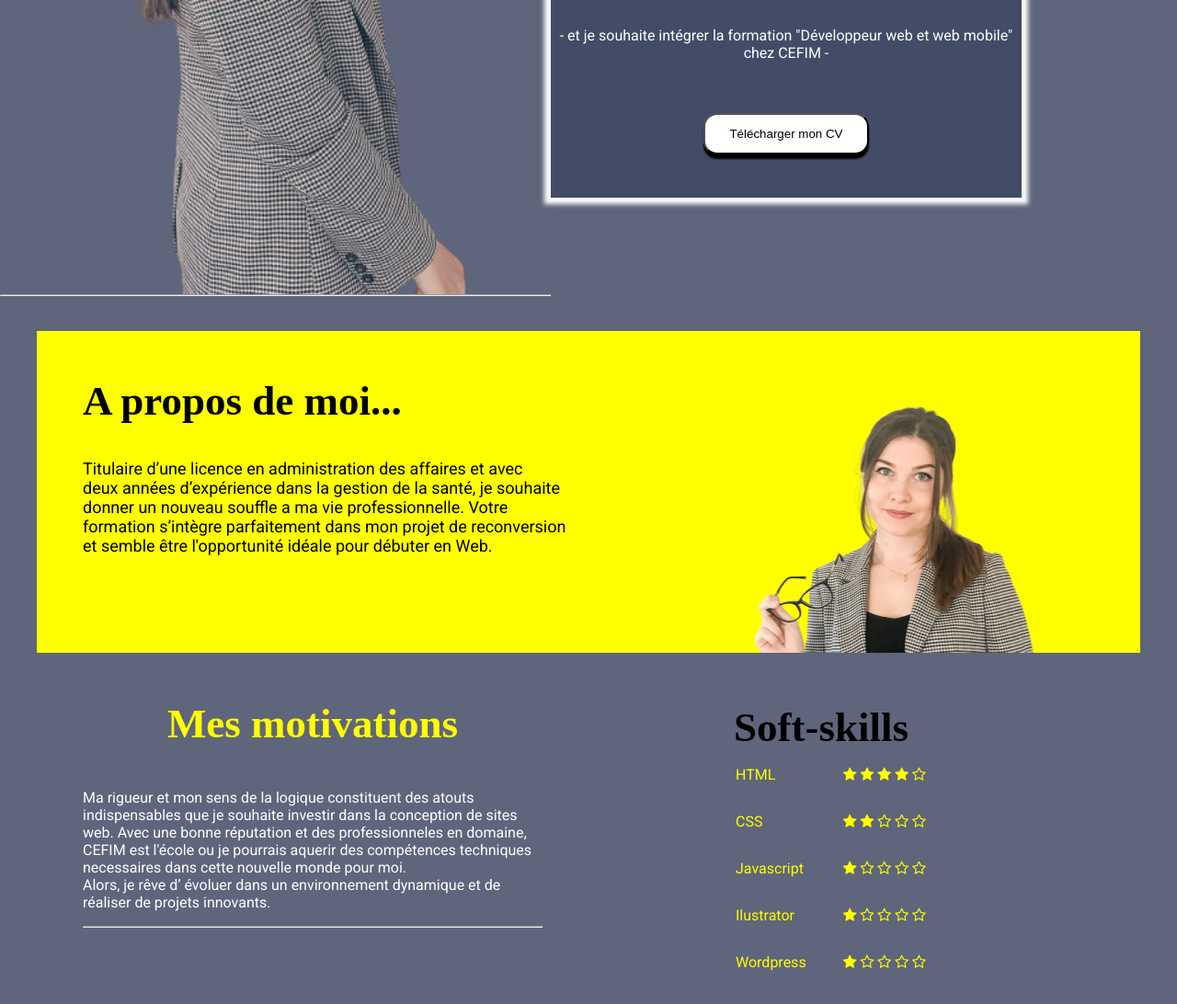
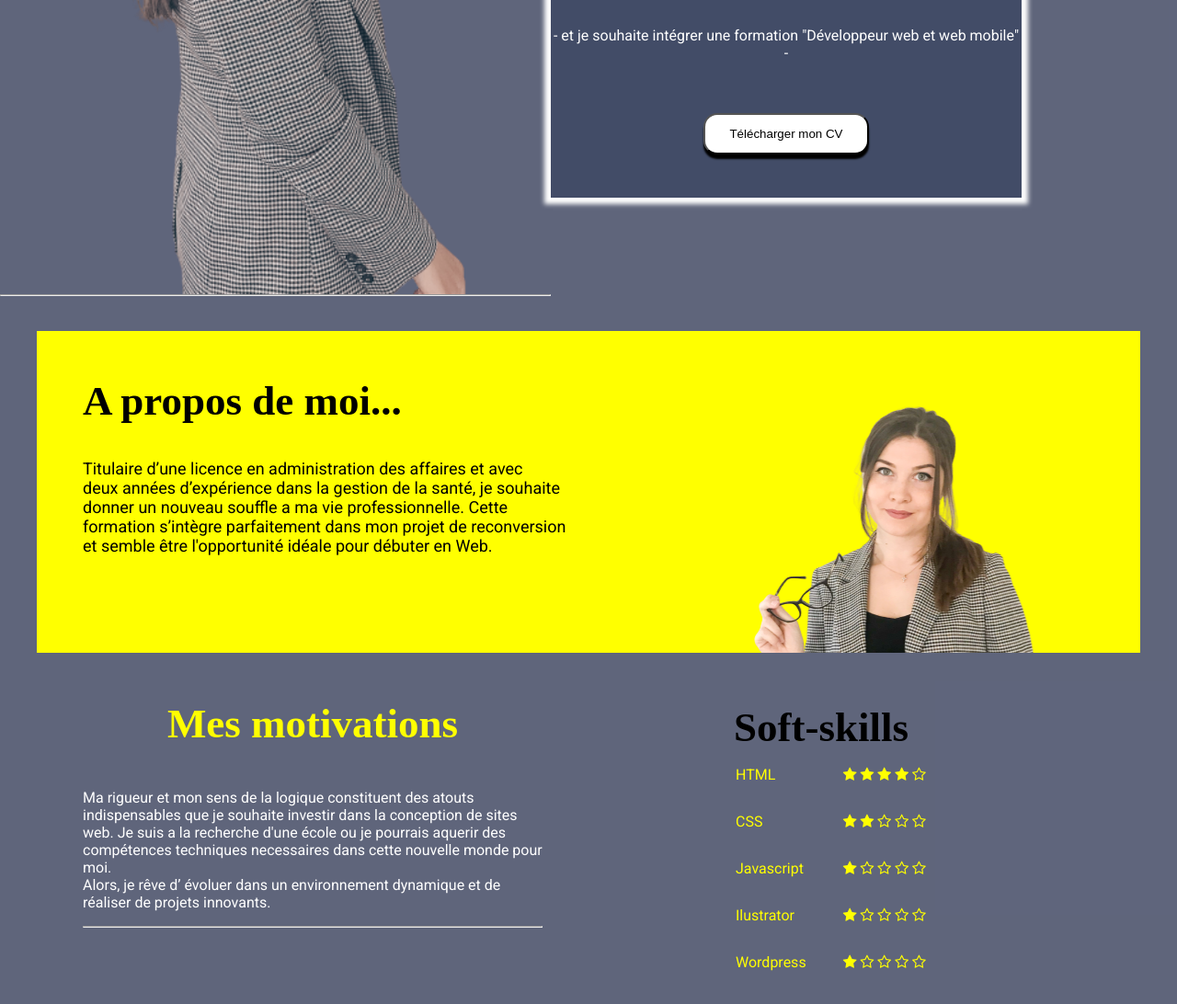
Before and after one commit to aligrec/first-portfolio--non-reponsive, a plain HTML site: page index.html in a window 1280 px wide. Shown: the part 530-1622 px from the top of the page at 92% size. Drawn offline with Linux system fonts and the light colour scheme; a web font is replaced by a local one.

Commit message:
Update index.html

```diff
--- a/index.html
+++ b/index.html
@@ -43,7 +43,7 @@
         <div class="sal2" >
             <h1>Salut,</h1>
             <p class="ag">Je m'apelle <strong>ALINA GRECU</strong>  <p>
-            <p class="dw">- et je souhaite intégrer la formation "Développeur web et web mobile" chez CEFIM -<p>
+            <p class="dw">- et je souhaite intégrer une formation "Développeur web et web mobile" -<p>
             <button class="cv">Télécharger mon CV </button>
         </div>
     </section>
@@ -54,7 +54,7 @@
             <div class="apropos">
             <h2>A propos de moi...</h2>
             <p>Titulaire d’une licence en administration des affaires et avec deux années d’expérience dans la gestion de la santé, je souhaite donner un nouveau souffle a ma vie professionnelle.
-                Votre formation s’intègre parfaitement dans mon projet de reconversion et semble être l'opportunité idéale pour débuter en Web. </p>
+               Cette formation s’intègre parfaitement dans mon projet de reconversion et semble être l'opportunité idéale pour débuter en Web. </p>
             </div>
             <div class="eu">
 
@@ -64,7 +64,7 @@
             <div class="motivation">
                 <H3>Mes motivations</H3>
                 <p>Ma rigueur et mon sens de la logique constituent des atouts indispensables que je souhaite  investir dans la conception de sites web.
-                Avec une bonne réputation et des professionneles en domaine, CEFIM est l'école ou je pourrais aquerir des compétences techniques necessaires dans cette nouvelle monde pour moi.
+                Je suis a la recherche d'une école ou je pourrais aquerir des compétences techniques necessaires dans cette nouvelle monde pour moi.
                 <br> Alors, je rêve d’ évoluer dans un environnement dynamique et de réaliser de projets innovants.</p>
                  <hr>
             </div>
```
